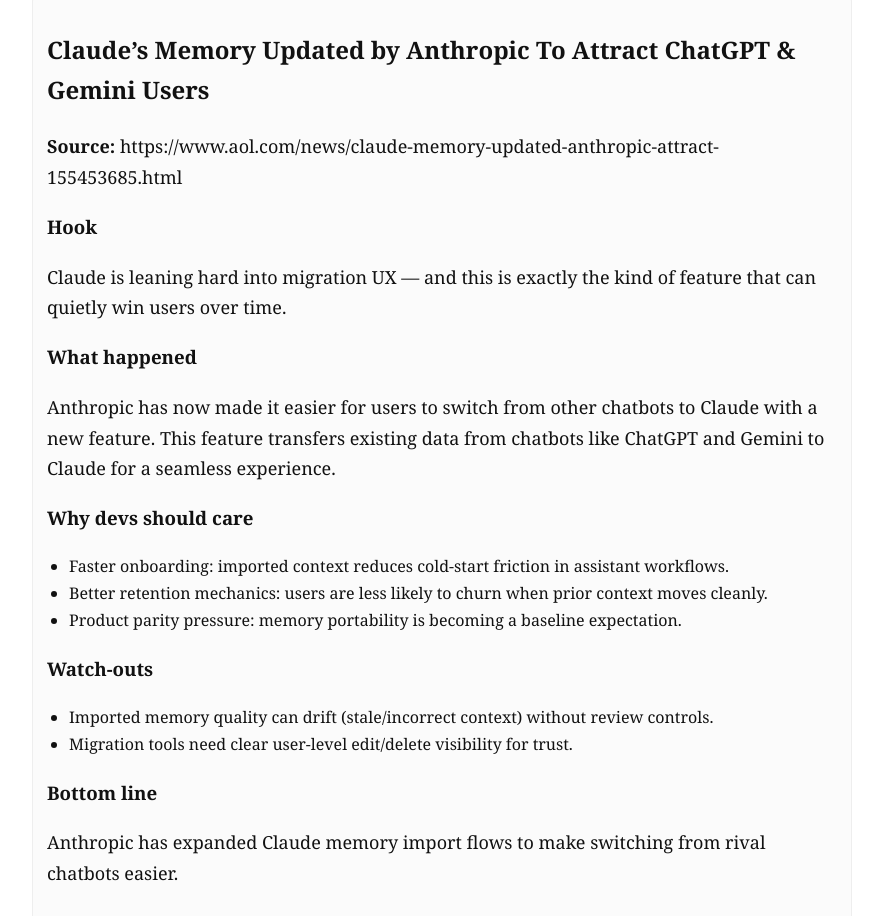
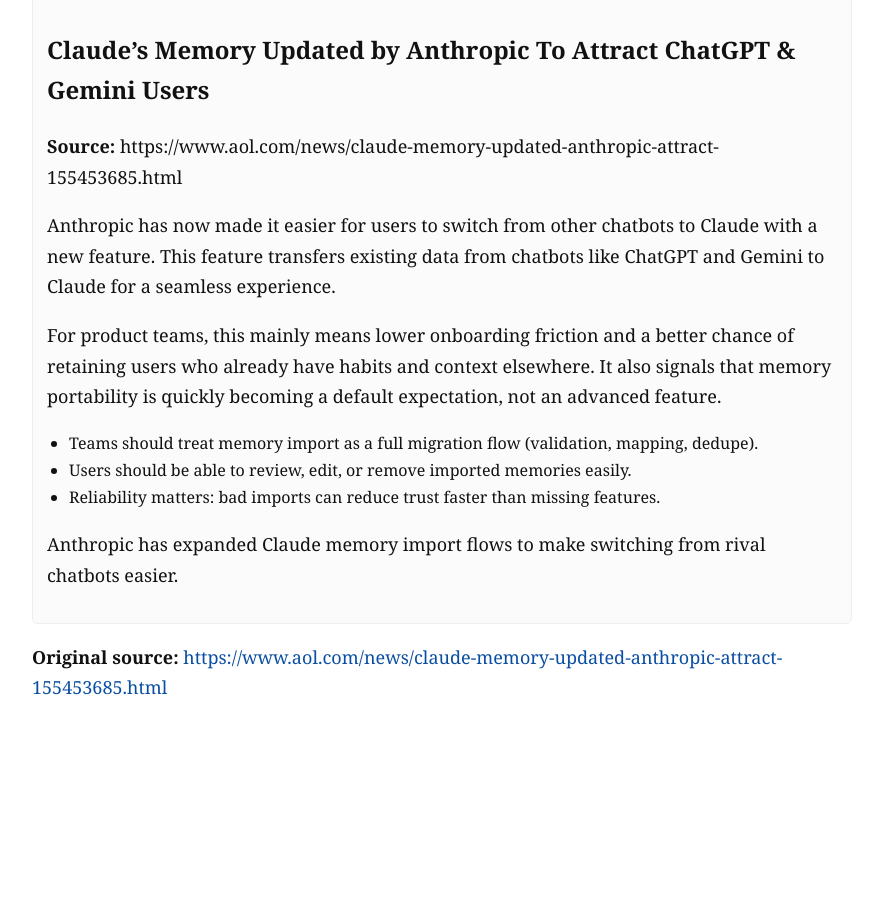
Before and after one commit to xbuddhi/ai-dev-briefs, a plain HTML site: page articles/claude-claudes-memory-updated-by-anthropic-to-attract-chatgpt-gemini-us-2026-05-11.html in a window 1280 px wide. Shown: the part 784-1700 px from the top of the page, without its empty margins (198-1081 px from the left). After the commit the page ends 1565 px from the top, so only its background shows below. Drawn offline with Linux system fonts and the light colour scheme.

Commit message:
Regenerate article with no-section narrative brief style

```diff
--- a/articles/claude-claudes-memory-updated-by-anthropic-to-attract-chatgpt-gemini-us-2026-05-11.html
+++ b/articles/claude-claudes-memory-updated-by-anthropic-to-attract-chatgpt-gemini-us-2026-05-11.html
@@ -1,19 +1,10 @@
-<!doctype html><html lang="en"><head><meta charset="utf-8"><meta name="viewport" content="width=device-width,initial-scale=1"><title>Claude’s Memory Updated by Anthropic To Attract ChatGPT & Gemini Users — The Dev Brief</title><link rel="stylesheet" href="../assets/article.css?v=20260502-1439"></head><body><main class="page"><div class="kicker">AI Developer Brief</div><h1>Claude’s Memory Updated by Anthropic To Attract ChatGPT & Gemini Users</h1><div class="meta">Updated: 2026-05-11 08:53 UTC</div><p>Anthropic has expanded Claude memory import flows to make switching from rival chatbots easier.</p><div class="note"><strong>Quick signal:</strong> This update is relevant for active developer workflows and tooling decisions.</div><h2 style='margin-top:24px'>Brief</h2><figure style='margin:12px 0 16px 0'><img src='https://s.yimg.com/lo/mysterio/api/C55BB3D7234288A9E94B8080EA5F6E520B3BC3DF0F01C8D9B6FA301187C55BEF/subgraphmysterio/resizefill_w976_h549;quality_80;format_webp/https:%2F%2Fmedia.zenfs.com%2Fen%2Faol_gamerevolution_288%2F04c4fc41c76225074d4aa65fcfd7ca88' alt='article-cover' style='max-width:100%;height:auto;border-radius:8px;border:1px solid #eee'/><figcaption style='font-size:13px;color:#666;margin-top:6px'>article-cover</figcaption></figure><div style='background:#fbfbfb;border:1px solid #eee;padding:14px;border-radius:6px'><h2>Claude’s Memory Updated by Anthropic To Attract ChatGPT &amp; Gemini Users</h2>
+<!doctype html><html lang="en"><head><meta charset="utf-8"><meta name="viewport" content="width=device-width,initial-scale=1"><title>Claude’s Memory Updated by Anthropic To Attract ChatGPT & Gemini Users — The Dev Brief</title><link rel="stylesheet" href="../assets/article.css?v=20260502-1439"></head><body><main class="page"><div class="kicker">AI Developer Brief</div><h1>Claude’s Memory Updated by Anthropic To Attract ChatGPT & Gemini Users</h1><div class="meta">Updated: 2026-05-11 08:56 UTC</div><p>Anthropic has expanded Claude memory import flows to make switching from rival chatbots easier.</p><div class="note"><strong>Quick signal:</strong> This update is relevant for active developer workflows and tooling decisions.</div><h2 style='margin-top:24px'>Brief</h2><figure style='margin:12px 0 16px 0'><img src='https://s.yimg.com/lo/mysterio/api/C55BB3D7234288A9E94B8080EA5F6E520B3BC3DF0F01C8D9B6FA301187C55BEF/subgraphmysterio/resizefill_w976_h549;quality_80;format_webp/https:%2F%2Fmedia.zenfs.com%2Fen%2Faol_gamerevolution_288%2F04c4fc41c76225074d4aa65fcfd7ca88' alt='article-cover' style='max-width:100%;height:auto;border-radius:8px;border:1px solid #eee'/><figcaption style='font-size:13px;color:#666;margin-top:6px'>article-cover</figcaption></figure><div style='background:#fbfbfb;border:1px solid #eee;padding:14px;border-radius:6px'><h2>Claude’s Memory Updated by Anthropic To Attract ChatGPT &amp; Gemini Users</h2>
 <p><strong>Source:</strong> https://www.aol.com/news/claude-memory-updated-anthropic-attract-155453685.html</p>
-<h3>Hook</h3>
-<p>Claude is leaning hard into migration UX — and this is exactly the kind of feature that can quietly win users over time.</p>
-<h3>What happened</h3>
 <p>Anthropic has now made it easier for users to switch from other chatbots to Claude with a new feature. This feature transfers existing data from chatbots like ChatGPT and Gemini to Claude for a seamless experience.</p>
-<h3>Why devs should care</h3>
+<p>For product teams, this mainly means lower onboarding friction and a better chance of retaining users who already have habits and context elsewhere. It also signals that memory portability is quickly becoming a default expectation, not an advanced feature.</p>
 <ul>
-<li>Faster onboarding: imported context reduces cold-start friction in assistant workflows.</li>
-<li>Better retention mechanics: users are less likely to churn when prior context moves cleanly.</li>
-<li>Product parity pressure: memory portability is becoming a baseline expectation.</li>
+<li>Teams should treat memory import as a full migration flow (validation, mapping, dedupe).</li>
+<li>Users should be able to review, edit, or remove imported memories easily.</li>
+<li>Reliability matters: bad imports can reduce trust faster than missing features.</li>
 </ul>
-<h3>Watch-outs</h3>
-<ul>
-<li>Imported memory quality can drift (stale/incorrect context) without review controls.</li>
-<li>Migration tools need clear user-level edit/delete visibility for trust.</li>
-</ul>
-<h3>Bottom line</h3>
 <p>Anthropic has expanded Claude memory import flows to make switching from rival chatbots easier.</p></div><p class="source"><strong>Original source:</strong> <a href="https://www.aol.com/news/claude-memory-updated-anthropic-attract-155453685.html">https://www.aol.com/news/claude-memory-updated-anthropic-attract-155453685.html</a></p></main></body></html>
```
